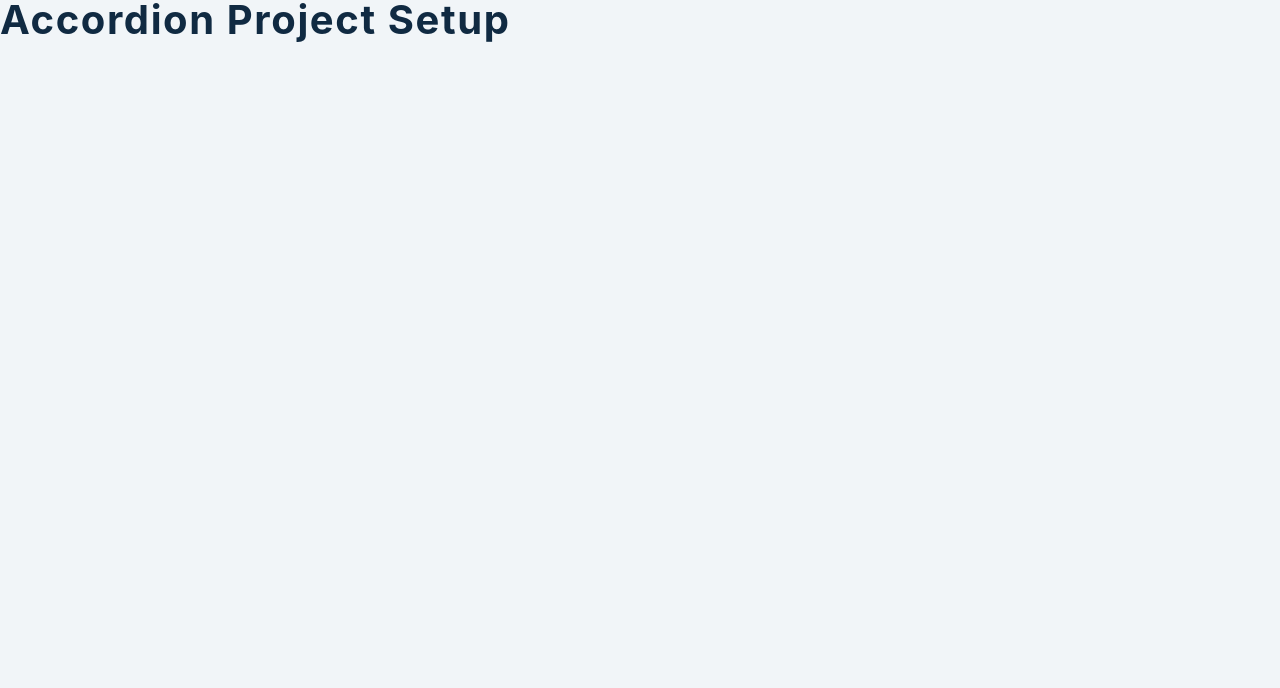
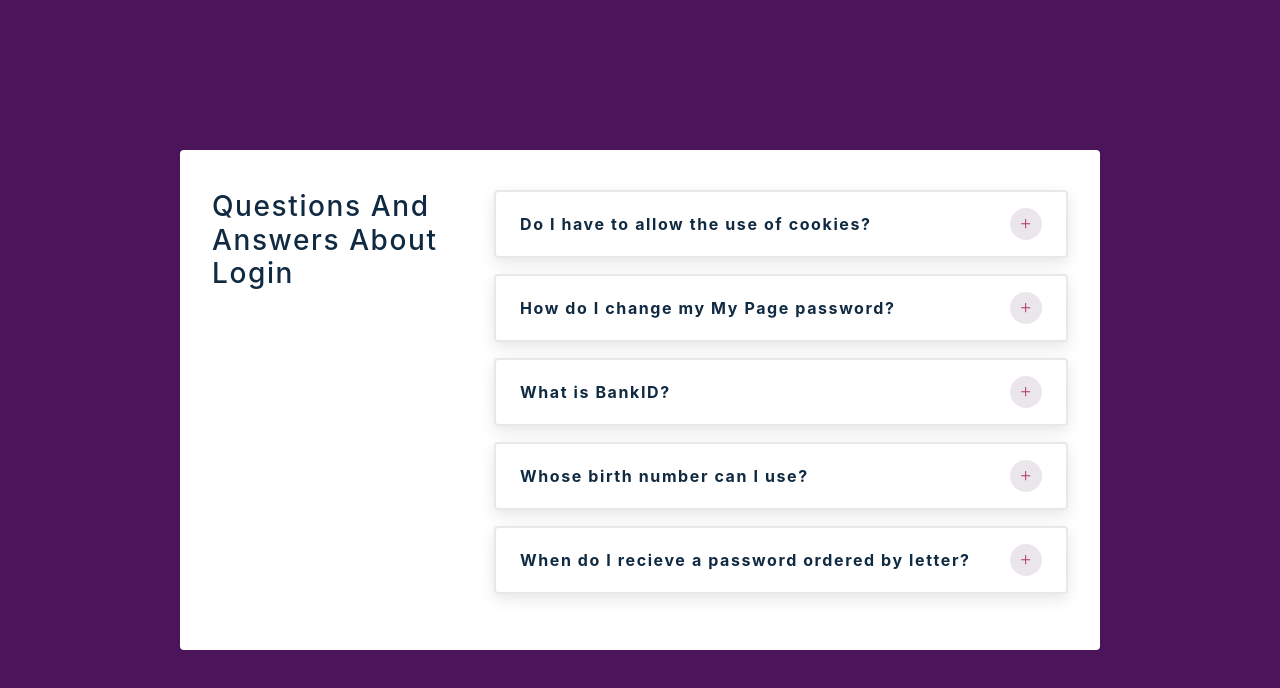
Before and after one commit to bdushimi/react-level-up, a React (Create React App) app in the folder project/: page / in a window 1280 px wide. Shown: the top 688 px of the page. Built offline with nearby package versions, Linux system fonts and the light colour scheme.

Commit message:
Toggles answers

```diff
--- a/project/src/App.js
+++ b/project/src/App.js
@@ -2,7 +2,20 @@ import React, { useState } from 'react';
 import data from './data';
 import SingleQuestion from './Question';
 function App() {
-  return <h2>accordion project setup</h2>;
+
+  const [questions, setQuestions] = useState(data)
+  return <main>
+    <div class="container">
+      <h3>Questions and answers about login</h3>
+      <section class="info">
+        {
+          questions.map((question) => {
+            return <SingleQuestion key={question.id} {...question} />
+          })
+        }
+      </section>
+    </div>
+  </main>
 }
 
 export default App;
--- a/project/src/Question.js
+++ b/project/src/Question.js
@@ -1,7 +1,20 @@
-import React, { useState } from 'react';
+import React, { useState, useEffect } from 'react';
 import { AiOutlineMinus, AiOutlinePlus } from 'react-icons/ai';
-const Question = () => {
-    return <h2>question component</h2>;
+const Question = ({ title, info }) => {
+
+    const [showInfo, setShowInfo] = useState(false);
+    return <article className="question">
+        <header>
+            <h4>{title}</h4>
+            <button class="btn"
+                onClick={() => setShowInfo(!showInfo)}>
+                { showInfo? <AiOutlineMinus /> : <AiOutlinePlus />}
+                </button>
+        </header>
+        {
+            showInfo && <p>{info}</p>
+        }
+    </article>;
 };
 
 export default Question;
--- a/project/src/index.css
+++ b/project/src/index.css
@@ -31,6 +31,9 @@ Variables
   --clr-grey-9: hsl(212, 33%, 89%);
   --clr-grey-10: hsl(210, 36%, 96%);
   --clr-white: #fff;
+  --clr-purple: #4b145b;
+  --clr-red-special: #b4345c;
+  --clr-grey-special: #eae6eb;
   --clr-red-dark: hsl(360, 67%, 44%);
   --clr-red-light: hsl(360, 71%, 66%);
   --clr-green-dark: hsl(125, 67%, 44%);
@@ -42,7 +45,7 @@ Variables
   --light-shadow: 0 5px 15px rgba(0, 0, 0, 0.1);
   --dark-shadow: 0 5px 15px rgba(0, 0, 0, 0.2);
   --max-width: 1170px;
-  --fixed-width: 620px;
+  --fixed-width: 920px;
 }
 /*
 ===============
@@ -60,7 +63,7 @@ Global Styles
 body {
   font-family: -apple-system, BlinkMacSystemFont, 'Segoe UI', Roboto, Oxygen,
     Ubuntu, Cantarell, 'Open Sans', 'Helvetica Neue', sans-serif;
-  background: var(--clr-grey-10);
+  background: var(--clr-purple);
   color: var(--clr-grey-1);
   line-height: 1.5;
   font-size: 0.875rem;
@@ -136,117 +139,75 @@ p {
 
 /*
 ===============
-Reviews
+Questions
 ===============
 */
+
 main {
   min-height: 100vh;
+  /* using flex because of better browser support */
+  display: flex;
+  justify-content: center;
+  align-items: center;
+}
+
+.container {
+  width: 90vw;
+  margin: 5rem auto;
+  background: var(--clr-white);
+  border-radius: var(--radius);
+  padding: 2.5rem 2rem;
+  max-width: var(--fixed-width);
   display: grid;
-  place-items: center;
+  gap: 1rem 2rem;
 }
-.title {
-  text-align: center;
-  margin-bottom: 4rem;
+.container h3 {
+  line-height: 1.2;
+  font-weight: 500;
 }
-.underline {
-  height: 0.25rem;
-  width: 5rem;
-  background: var(--clr-primary-5);
-  margin-left: auto;
-  margin-right: auto;
+@media screen and (min-width: 992px) {
+  .container {
+    display: grid;
+    grid-template-columns: 250px 1fr;
+  }
 }
-.container {
-  width: 80vw;
-  max-width: var(--fixed-width);
-}
-.review {
-  background: var(--clr-white);
-  padding: 1.5rem 2rem;
+.question {
+  padding: 1rem 1.5rem;
+  border: 2px solid var(--clr-grey-special);
+  margin-bottom: 1rem;
   border-radius: var(--radius);
   box-shadow: var(--light-shadow);
-  transition: var(--transition);
-  text-align: center;
 }
-.review:hover {
-  box-shadow: var(--dark-shadow);
+.question h4 {
+  text-transform: none;
+  line-height: 1.5;
 }
-.img-container {
-  position: relative;
-  width: 150px;
-  height: 150px;
-  border-radius: 50%;
-  margin: 0 auto;
-  margin-bottom: 1.5rem;
+.question p {
+  color: var(--clr-grey-3);
+  margin-bottom: 0;
+  margin-top: 0.5rem;
 }
-.person-img {
-  width: 100%;
-  display: block;
-  height: 100%;
-  object-fit: cover;
-  border-radius: 50%;
-  position: relative;
+.question header {
+  display: flex;
+  justify-content: space-between;
+  align-items: center;
 }
-.quote-icon {
-  position: absolute;
-  top: 0;
-  left: 0;
-  width: 2.5rem;
-  height: 2.5rem;
-  display: grid;
-  place-items: center;
-  border-radius: 50%;
-  transform: translateY(25%);
-  background: var(--clr-primary-5);
-  color: var(--clr-white);
+.question header h4 {
+  margin-bottom: 0;
 }
-.img-container::before {
-  content: '';
-  width: 100%;
-  height: 100%;
-  background: var(--clr-primary-5);
-  position: absolute;
-  top: -0.25rem;
-  right: -0.5rem;
-  border-radius: 50%;
-}
-.author {
-  margin-bottom: 0.25rem;
-}
-.job {
-  margin-bottom: 0.5rem;
-  text-transform: uppercase;
-  color: var(--clr-primary-5);
-  font-size: 0.85rem;
-}
-.info {
-  margin-bottom: 0.75rem;
-}
-.prev-btn,
-.next-btn {
-  color: var(--clr-primary-7);
-  font-size: 1.25rem;
+.btn {
   background: transparent;
   border-color: transparent;
-  margin: 0 0.5rem;
-  transition: var(--transition);
+  width: 2rem;
+  height: 2rem;
+  background: var(--clr-grey-special);
+  display: flex;
+  align-items: center;
+  justify-content: center;
+  border-radius: 50%;
+  color: var(--clr-red-special);
   cursor: pointer;
+  margin-left: 1rem;
+  align-self: center;
+  min-width: 2rem;
 }
-.prev-btn:hover,
-.next-btn:hover {
-  color: var(--clr-primary-5);
-}
-.random-btn {
-  margin-top: 0.5rem;
-  background: var(--clr-primary-10);
-  color: var(--clr-primary-5);
-  padding: 0.25rem 0.5rem;
-  text-transform: capitalize;
-  border-radius: var(--radius);
-  transition: var(--transition);
-  border-color: transparent;
-  cursor: pointer;
-}
-.random-btn:hover {
-  background: var(--clr-primary-5);
-  color: var(--clr-primary-1);
-}
```
Also changed, not shown: 1 other file (tests, documents, lock files or other folders).
